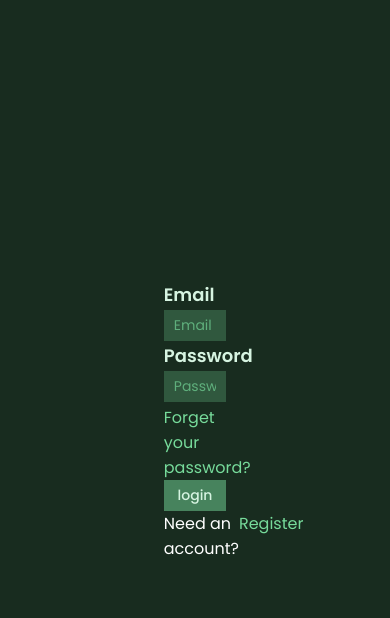
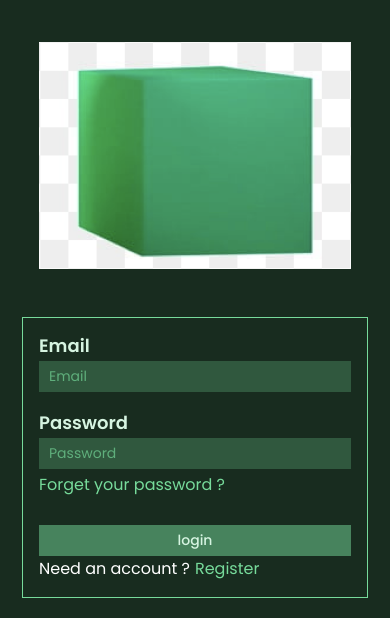
Before and after one commit to PKhing/CubicChat-frontend, a React (Vite) app: page /login in a window 390 px wide. Shown: the top 618 px of the page. Built offline with nearby package versions, Linux system fonts and the light colour scheme; no server answers.

Commit message:
feat: add responsive to Login

```diff
--- /dev/null
+++ b/src/modules/login/pages/index.tsx
@@ -0,0 +1,97 @@
+import { zodResolver } from '@hookform/resolvers/zod'
+import Button from 'common/components/Button'
+import TextField from 'common/components/TextField'
+import Typography from 'common/components/Typography'
+import React from 'react'
+import { Controller, useForm } from 'react-hook-form'
+import * as z from 'zod'
+import cube from 'assets/cube.png'
+import useResponsive from 'common/hooks/useResponsive'
+
+const schema = z.object({
+  email: z
+    .string()
+    .min(1, { message: 'This field is required.' })
+    .email('This email is not a valid email.'),
+  password: z.string().min(1, { message: 'This field is required.' }),
+})
+
+type Schema = z.infer<typeof schema>
+
+const LoginPage = () => {
+  const { handleSubmit, control } = useForm<Schema>({
+    resolver: zodResolver(schema),
+  })
+
+  const { isMobile } = useResponsive()
+
+  return (
+    <div
+      style={{
+        display: 'flex',
+        flexDirection: isMobile ? 'column' : 'row',
+        justifyContent: 'center',
+        alignItems: 'center',
+        position: 'absolute',
+        top: isMobile ? '5%' : '',
+        gap: isMobile ? '3rem' : '7rem',
+      }}
+    >
+      <img src={cube} style={{ width: isMobile ? '80%' : '50%' }} />
+      <form
+        style={{
+          display: 'flex',
+          width: isMobile ? '80%' : '20vw',
+          flexDirection: 'column',
+          border: '1px solid #77DB9B',
+          height: 'fit-content',
+          padding: '1rem',
+        }}
+        onSubmit={handleSubmit((d) => console.log(d))}
+      >
+        <Controller
+          render={({ field }) => (
+            <TextField
+              style={{ marginBottom: '1rem' }}
+              label={'Email'}
+              placeholder="Email"
+              {...field}
+            />
+          )}
+          name="email"
+          control={control}
+        />
+        <Controller
+          render={({ field }) => (
+            <TextField
+              type="password"
+              label={'Password'}
+              placeholder="Password"
+              {...field}
+            />
+          )}
+          name="password"
+          control={control}
+        />
+        <Typography
+          variant="body1"
+          color="primary500"
+          style={{ marginBottom: '1.75rem' }}
+        >
+          Forget your password ?
+        </Typography>
+        <Button label="login" fullWidth={true} />
+        <div style={{ display: 'flex', flexDirection: 'row', gap: '5px' }}>
+          <Typography variant="body1" color="white">
+            Need an account ?
+          </Typography>
+          <Typography variant="body1" color="primary500">
+            Register
+          </Typography>
+        </div>
+      </form>
+    </div>
+  )
+}
+
+export default LoginPage
--- a/src/pages/login/index.tsx
+++ b/src/pages/login/index.tsx
@@ -1,64 +1,8 @@
-import { zodResolver } from '@hookform/resolvers/zod'
-import Button from 'common/components/Button'
-import TextField from 'common/components/TextField'
-import Typography from 'common/components/Typography'
+import LoginPage from 'modules/login/pages'
 import React from 'react'
-import { Controller, useForm } from 'react-hook-form'
-import * as z from 'zod'
-
-const schema = z.object({
-  email: z
-    .string()
-    .min(1, { message: 'This field is required.' })
-    .email('This email is not a valid email.'),
-  password: z.string().min(1, { message: 'This field is required.' }),
-})
-
-type Schema = z.infer<typeof schema>
 
 const Login = () => {
-  const { handleSubmit, control } = useForm<Schema>({
-    resolver: zodResolver(schema),
-  })
-
-  return (
-    <form
-      style={{
-        display: 'flex',
-        width: '16vw',
-        flexDirection: 'column',
-        justifyContent: 'center',
-      }}
-      onSubmit={handleSubmit((d) => console.log(d))}
-    >
-      <Controller
-        render={({ field }) => (
-          <TextField label={'Email'} placeholder="Email" {...field} />
-        )}
-        name="email"
-        control={control}
-      />
-      <Controller
-        render={({ field }) => (
-          <TextField label={'Password'} placeholder="Password" {...field} />
-        )}
-        name="password"
-        control={control}
-      />
-      <Typography variant="body1" color="primary500">
-        Forget your password?
-      </Typography>
-      <Button label="login" fullWidth={true} />
-      <div style={{ display: 'flex', flexDirection: 'row' }}>
-        <Typography variant="body1" color="white">
-          Need an account?
-        </Typography>
-        <Typography variant="body1" color="primary500">
-          Register
-        </Typography>
-      </div>
-    </form>
-  )
+  return <LoginPage />
 }
 
 export default Login
```
